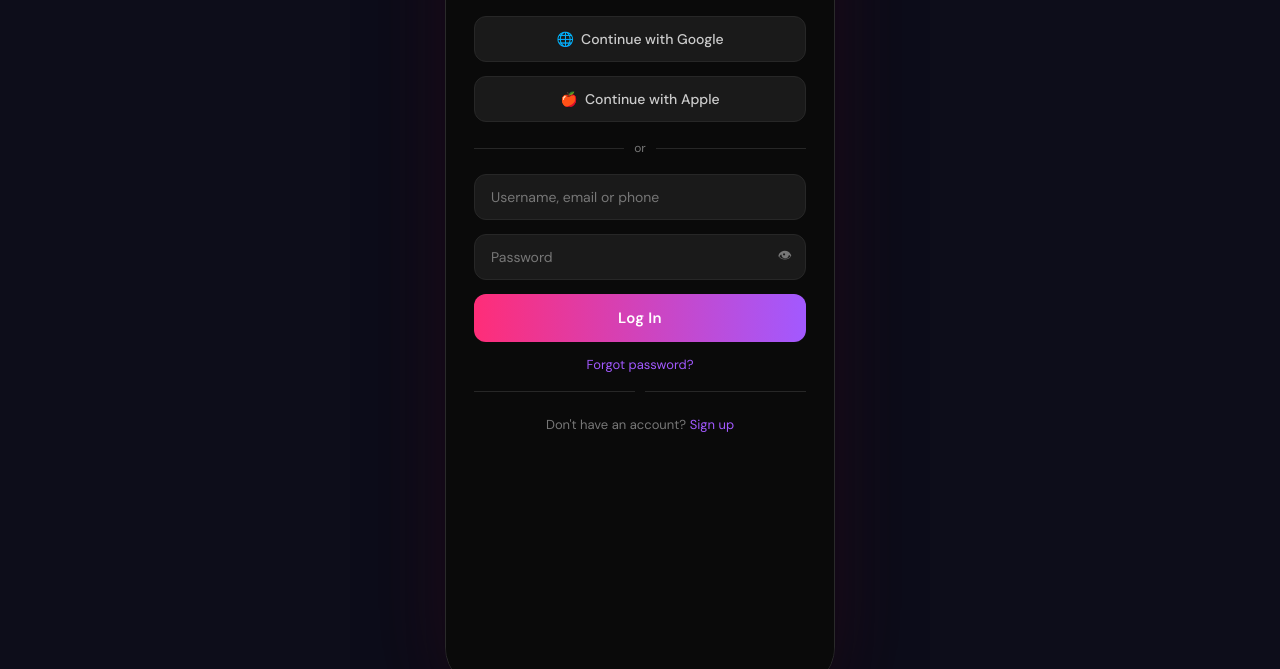
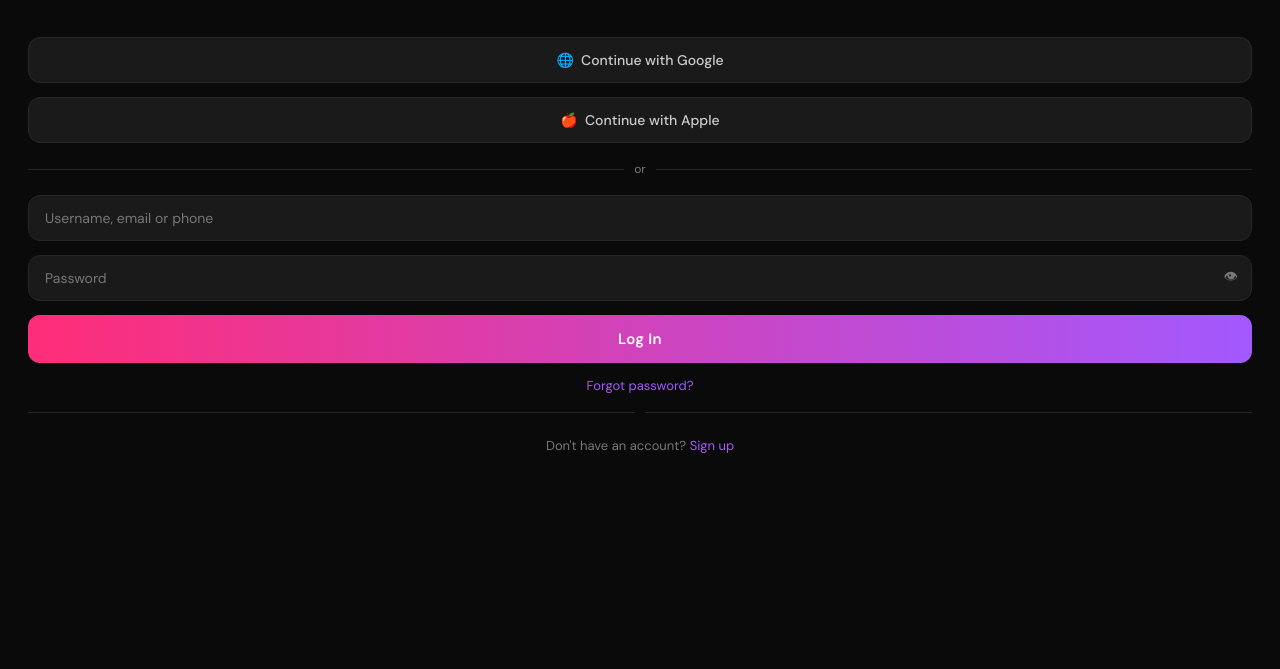
Before and after one commit to VYBEOZA/VYBEOZA, a plain HTML site: page index.html in a window 1280 px wide. Shown: the part 131-800 px from the top of the page. Drawn offline with Linux system fonts and the light colour scheme.

Commit message:
Update index.html

```diff
--- a/index.html
+++ b/index.html
@@ -14,22 +14,17 @@
   --text:#ffffff;--text2:#cccccc;--muted:#777777;--border:#272727;
   --font:'DM Sans',sans-serif;--font-brand:'Syne',sans-serif;
 }
-html,body{height:100%;overflow:hidden}
-body{background:#111;color:var(--text);font-family:var(--font);display:flex;justify-content:center;align-items:center}
+html,body{height:100%;margin:0;padding:0;overflow:hidden}
+body{background:var(--bg);color:var(--text);font-family:var(--font);display:flex;justify-content:center;align-items:center}
 input,button,textarea,select{font-family:var(--font)}
 
 /* ── PHONE SHELL ─────────────────────────────────── */
-.phone{width:390px;height:844px;background:var(--bg);border-radius:44px;border:1.5px solid #2a2a2a;overflow:hidden;position:relative;display:flex;flex-direction:column;box-shadow:0 30px 100px #00000080,0 0 0 1px #333}
+.phone{width:100vw;height:100vh;height:100dvh;background:var(--bg);border-radius:0;border:none;overflow:hidden;position:relative;display:flex;flex-direction:column}
 
-/* ── RESPONSIVE — Mobile full screen ─────────────── */
+/* ── MOBILE ───────────────────────────────────────── */
 @media (max-width:430px){
-  body{align-items:flex-start;background:var(--bg)}
-  .phone{width:100vw;height:100vh;height:100dvh;border-radius:0;border:none;box-shadow:none}
-}
-/* ── RESPONSIVE — Desktop centered ───────────────── */
-@media (min-width:431px){
-  body{background:#0d0d1a}
-  .phone{box-shadow:0 0 80px #ff2d7818,0 30px 80px #00000080}
+  body{align-items:flex-start}
+  .phone{width:100vw;height:100vh;height:100dvh}
 }
 
 /* ── SPLASH ──────────────────────────────────────── */
```
